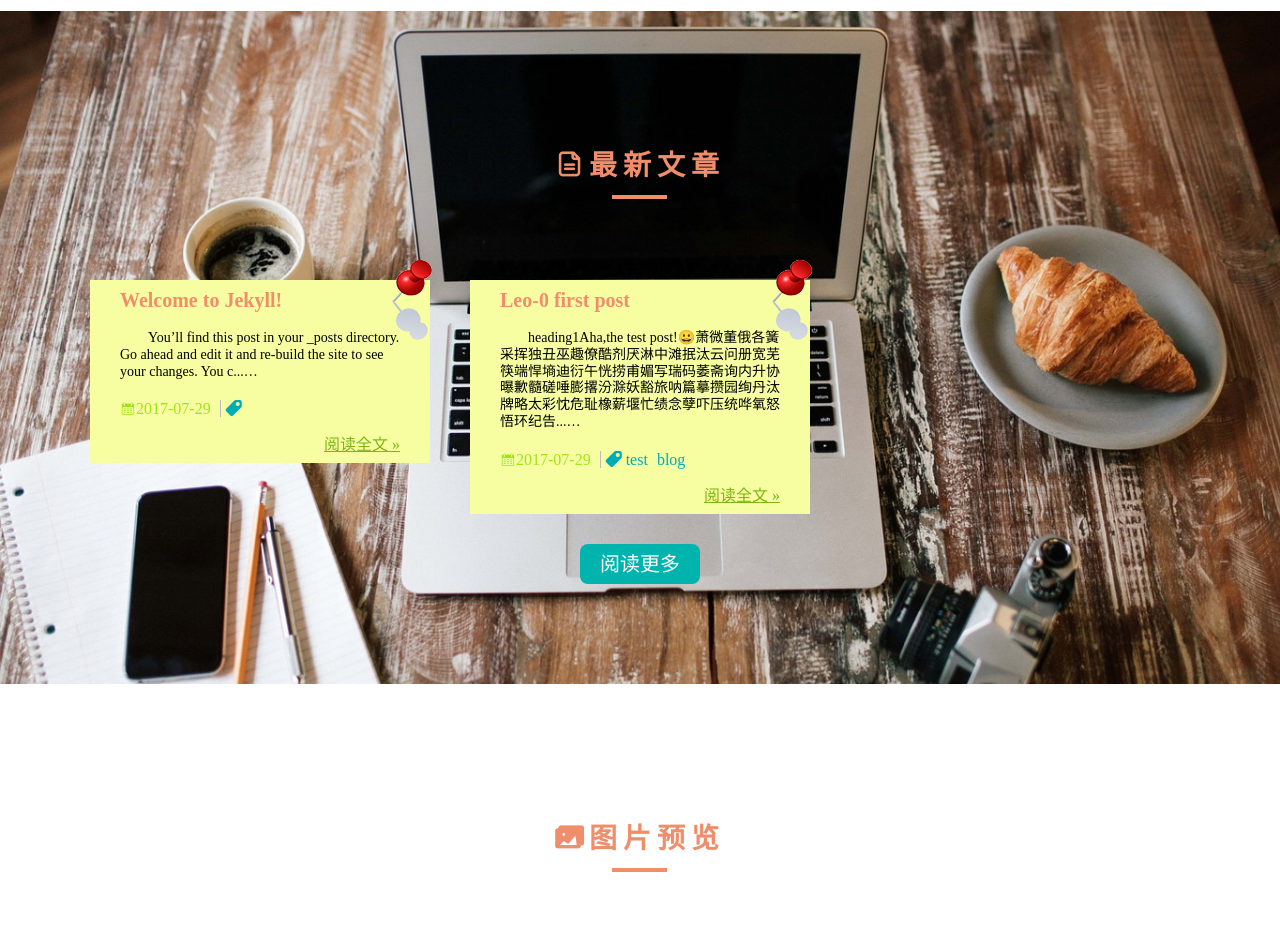
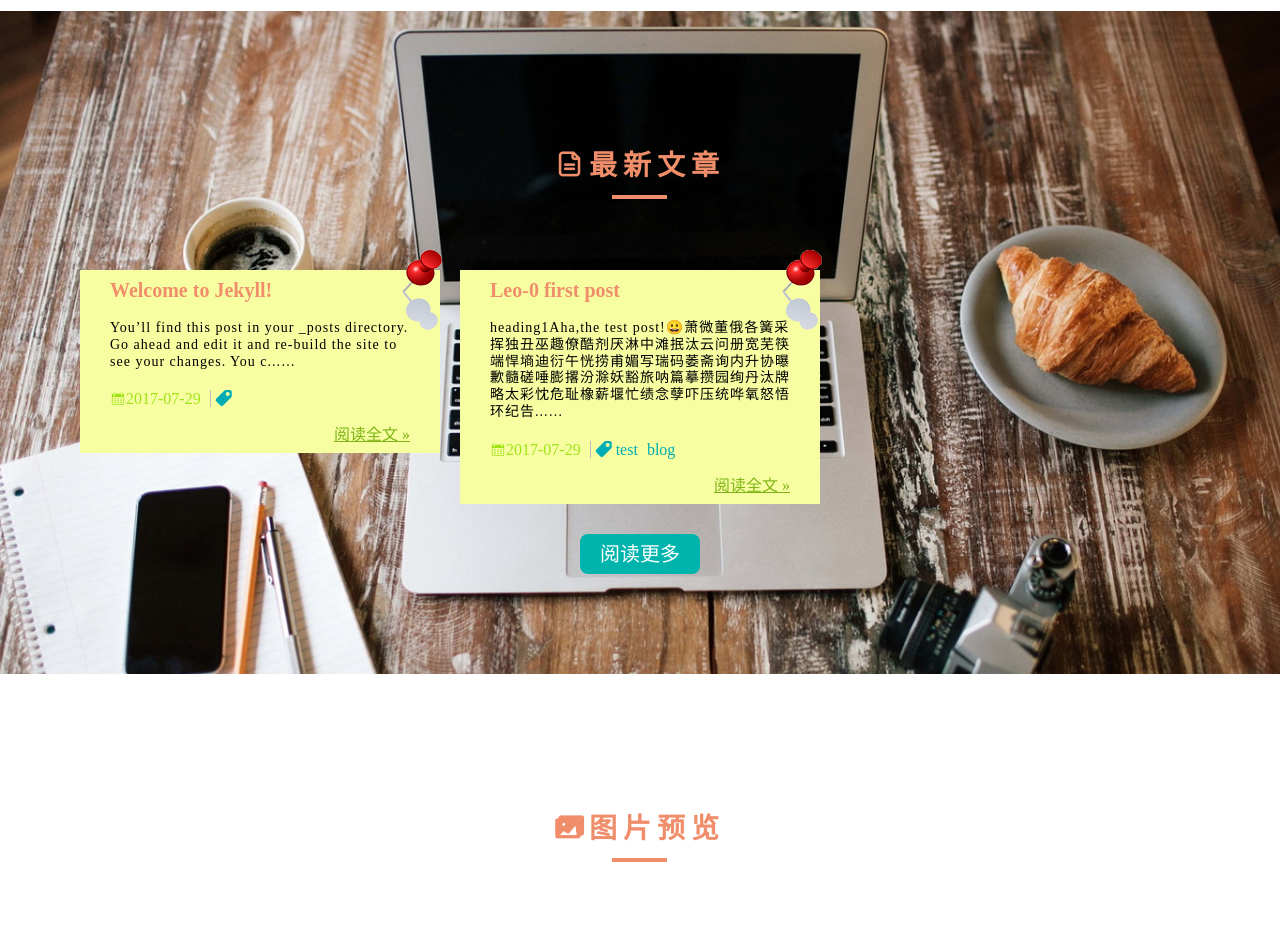
Before and after one commit to Leo-0/Leo-0.github.io, a Jekyll site: the page built from index.html, in a window 1280 px wide. Shown: the part 1481-2417 px from the top of the page. Built offline with Jekyll 4.4.1, drawn with Linux system fonts in a browser that asks for light colours; some web fonts are replaced; the list of posts is cut into pages by our own code.

Commit message:
添加所有文章页面的样式

```diff
--- a/assets/css/main.css
+++ b/assets/css/main.css
@@ -511,7 +511,12 @@ section {
 .pre-articles-menu .pre-menu-list {
 	width: 100%;
 	float: left;
-	padding: 20px;
+	padding: 10px;
+}
+@media screen and (min-width: 640px) {
+	.pre-articles-menu .pre-menu-list {
+		width: 50%;
+	}
 }
 @media screen and (min-width: 992px) {
 	.pre-articles-menu .pre-menu-list {
@@ -542,7 +547,7 @@ section {
 	font-size: 14px;
 	padding: 10px 30px;
 	line-height: 1.2;
-	text-indent: 2em;
+	letter-spacing: 1px;
 }
 .pre-menu-list .pre-post-meta {
 	padding: 10px 30px 10px;
@@ -794,6 +799,7 @@ article pre code {
 	background: none;
 	border: none;
 	word-wrap: normal;
+	color: #f8f8f2;
 }
 article table {
 	color: #333333;
@@ -856,4 +862,52 @@ article blockquote p {
 	padding-bottom: 30px;
 	border-bottom: 1px solid #dddddd;
 }
+/*read more start*/
+.read-more {
+	width: 100%;
+	margin-top: 20px;
+}
+.read-more .read-more-item {
+	padding: 10px;
+}
+.read-more .next-article {
+	float: left;
+}
+.read-more .previous-article {
+	float: right;
+}
+/*read more end*/
 /*post end*/
+/*archive start*/
+.posts-container {
+	margin-top: 30px;
+}
+.posts-container .list-items {
+	border-radius: 6px;
+	overflow: hidden;
+	padding-bottom: 20px;
+	text-shadow: 0 1px 1px #fff;
+}
+@media screen and (min-width: 992px) {
+	.posts-container .pre-menu-list {
+		width: 33.3333333%;
+		width: calc(100% / 3);
+	}
+}
+.pre-top-img {
+	width: 100%;
+	padding-bottom: 20px;
+}
+.pre-top-img img {
+	width: 100%;
+	-webkit-transition: .6s;
+	-o-transition: .6s;
+	transition: .6s;
+}
+.pre-top-img:hover img {
+	-webkit-transform: scale(1.2);
+	-ms-transform: scale(1.2);
+	-o-transform: scale(1.2);
+	transform: scale(1.2);
+}
+/*archive end*/
```
